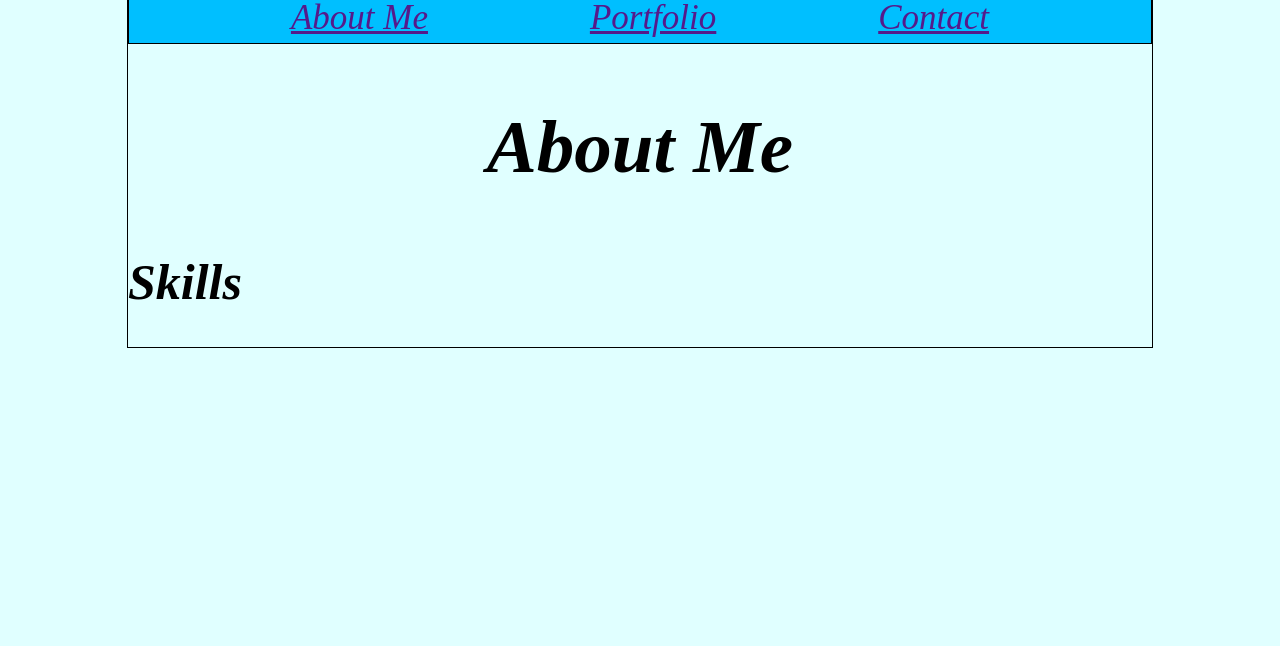
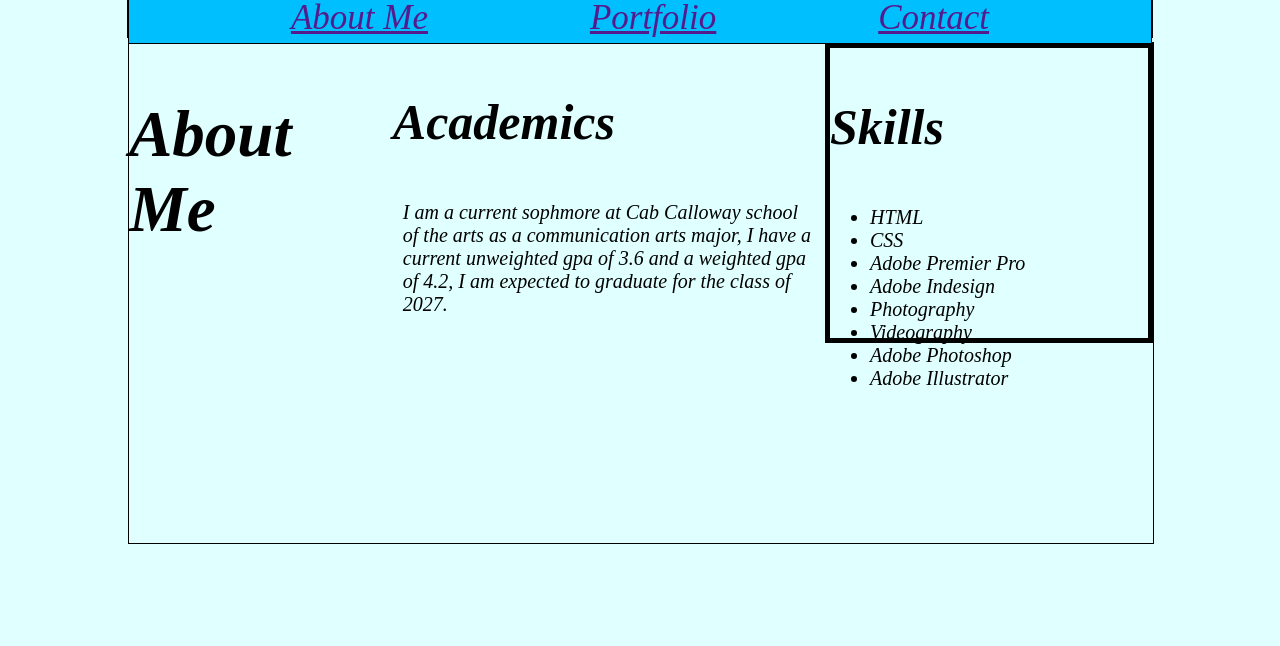
Before and after one commit to AidenDycio/Portfolio, a plain HTML site: page index.html in a window 1280 px wide. Shown: the part 154-800 px from the top of the page. Drawn offline with Linux system fonts and the light colour scheme.

Commit message:
Nearly finished About me, started Portfolio.

```diff
--- a/css/style.css
+++ b/css/style.css
@@ -8,7 +8,7 @@ body {
 
 #main-container {
     width: 1024px;
-    height: 500px;
+    height: 190px;
     margin: 0px;
     border: 1px solid black;;
 }
@@ -63,18 +63,37 @@ body {
 #AboutMe {
     width: 1024px;
     height: 500px;
+    display: flex;
+    justify-content: space-around;
+    justify-content: center;
+    border: 1px solid black;
 }
 
 #title-for-about-me {
-    font-size: 75px;
+    font-size: 65px;
     display: flex;
-    justify-content: center;
-    justify-content: space-evenly;
+}
+
+#Academics {
+    width: 435px;
+    height: 295px;
+}
+
+#title-for-academics {
+    font-size: 50px;
+    display: flex;
+    justify-content: left;
+}
+
+#acad-ramble {
+    font-size: 20px;
+    margin: 10px;
 }
 
 #Skills {
-width: 430px;
+width: 320px;
 height: 290px;
+border: 5px solid black;
 }
 
 #title-for-skills {
@@ -82,3 +101,7 @@ font-size: 50px;
 display: flex;
 justify-content: left;
 }
+
+ul {
+    font-size: 20px;
+}
--- a/index.html
+++ b/index.html
@@ -3,7 +3,7 @@
 <head>
     <meta charset="UTF-8">
     <meta name="viewport" content="width=device-width, initial-scale=1.0">
-    <title>Document</title>
+    <title>Aiden Dycio's Website</title>
     <link rel="stylesheet" href="css/style.css" type="text/css">
 </head>
 <body>
@@ -25,9 +25,13 @@
         </div>
         <div id="AboutMe">
             <h2 id="title-for-about-me">About Me</h2>
+                <div id="Academics">
+                    <h3 id="title-for-academics">Academics</h3>
+                    <p id="acad-ramble">I am a current sophmore at Cab Calloway school of the arts as a communication arts major, I have a current unweighted gpa of 3.6 and a weighted gpa of 4.2, I am expected to graduate for the class of 2027.</p>
+                </div>
             <div id="Skills">
                 <h3 id="title-for-skills">Skills</h3>
-                <!-- <ul>
+                <ul>
                     <li>HTML</li>
                     <li>CSS</li>
                     <li>Adobe Premier Pro</li>
@@ -36,9 +40,11 @@
                     <li>Videography</li>
                     <li>Adobe Photoshop</li>
                     <li>Adobe Illustrator</li>
-                </ul> -->
+                </ul>
             </div>
         </div>
+        <div id="Portfolio">
+            <h2 id="title-for-portfolio">Portfolio</h2>
     </div>
 </body>
 </html>
```
Also changed, not shown: 1 other file.
